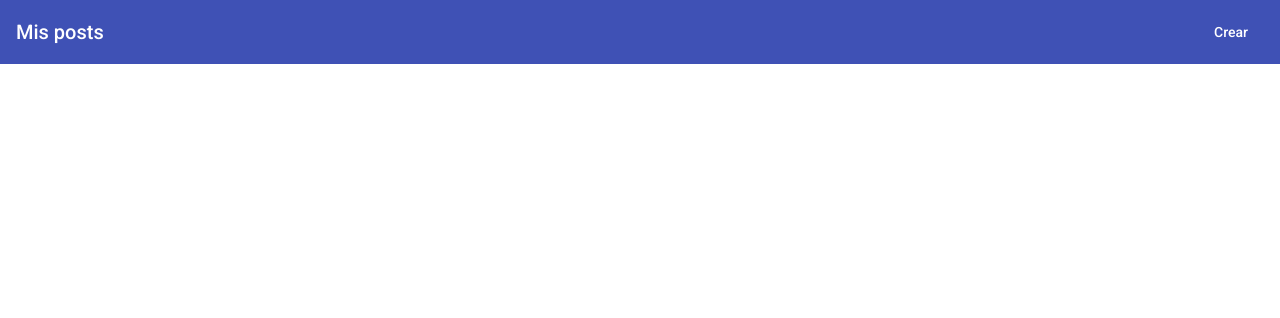
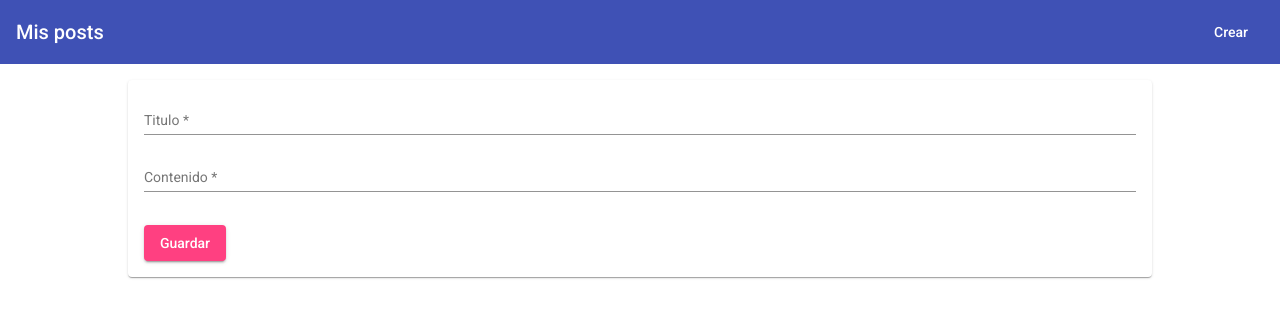
Before and after one commit to GerardMoyaTarradellas/MeanStackGuide, an Angular app: page /edit/1 in a window 1280 px wide. Before the commit this address led to /. Shown: the top 318 px of the page. Built offline with nearby package versions, Linux system fonts and the light colour scheme.

Commit message:
66/67 - Creating and finishing the edit feature

```diff
--- a/src/app/app-routing.module.ts
+++ b/src/app/app-routing.module.ts
@@ -7,6 +7,7 @@ import { PostCreateComponent } from './posts/post-create/post-create.component';
 const routes: Routes = [
   { path: '', component: PostListComponent }, // Página de inicio
   { path: 'create', component: PostCreateComponent }, // Página de creación
+  { path: 'edit/:id', component: PostCreateComponent }, // Página de edición
 ];
 
 @NgModule({
--- a/src/app/posts/post-create/post-create.component.html
+++ b/src/app/posts/post-create/post-create.component.html
@@ -1,12 +1,12 @@
 <mat-card>
-  <form (submit)="onAddPost(postForm)" #postForm="ngForm">
+  <form (submit)="onSavePost(postForm)" #postForm="ngForm">
     <mat-form-field>
       <input
         matInput
         name="title"
         required
         type="text"
-        ngModel
+        [ngModel]="post.title"
         #formTitle="ngModel"
         placeholder="Titulo"
       />
@@ -18,7 +18,7 @@
         name="content"
         required
         type="text"
-        ngModel
+        [ngModel]="post.content"
         #formContent="ngModel"
         placeholder="Contenido"
       />
--- a/src/app/posts/post-create/post-create.component.ts
+++ b/src/app/posts/post-create/post-create.component.ts
@@ -1,5 +1,6 @@
-import { Component, EventEmitter, OnInit, Output } from '@angular/core';
+import { Component, OnInit } from '@angular/core';
 import { NgForm } from '@angular/forms';
+import { ActivatedRoute, ParamMap } from '@angular/router';
 
 import { Post } from '../post.interface';
 import { PostService } from '../post.service';
@@ -10,33 +11,55 @@ import { PostService } from '../post.service';
   styleUrls: ['./post-create.component.css'],
 })
 export class PostCreateComponent implements OnInit {
+  /** Modo del componente. */
+  private mode: 'creation' | 'edition';
+  /** Id del post que se edita */
+  public post: Post;
+
   /**
    * Constructor de la clase
    * @param post_service Servicio de posts de la aplicación.
+   * @param router Router de la aplicación
    */
-  constructor(private post_service: PostService) {}
+  constructor(
+    private post_service: PostService,
+    public router: ActivatedRoute
+  ) {}
 
   /**
    * Se llama cada vez que el componente se inicializa
    */
-  ngOnInit(): void {}
+  ngOnInit(): void {
+    this.router.paramMap.subscribe((param_map: ParamMap) => {
+      if (param_map.has('id')) {
+        this.mode = 'edition';
+        this.post = this.post_service.getPost(param_map.get('id'));
+      } else {
+        this.mode = 'creation';
+      }
+    });
+  }
 
   /**
    * Se llama cuando se hace click en el botón de guardar.
    * @param form Form con la información del nuevo post.
    */
-  public onAddPost(form: NgForm) {
+  public onSavePost(form: NgForm) {
     if (form.invalid) {
       return;
     }
 
+    if (this.mode == 'creation') {
       const new_post: Post = {
-      id: 0,
+        id: '0',
         title: form.value.title,
         content: form.value.content,
       };
 
       this.post_service.addPost(new_post);
       form.resetForm();
+    } else {
+      this.post_service.updatePost(this.post);
     }
   }
+}
--- a/src/app/posts/post-list/post-list.component.html
+++ b/src/app/posts/post-list/post-list.component.html
@@ -3,7 +3,9 @@
     <mat-expansion-panel-header> {{ post.title }} </mat-expansion-panel-header>
     <p>{{ post.content }}</p>
     <mat-action-row>
-      <button mat-raised-button color="primary">EDITAR</button>
+      <a mat-raised-button color="primary" [routerLink]="['edit/', post.id]">
+        EDITAR
+      </a>
       <button mat-raised-button color="warn" (click)="onDelete(post)">
         ELIMINAR
       </button>
--- a/src/app/posts/post.interface.ts
+++ b/src/app/posts/post.interface.ts
@@ -1,7 +1,7 @@
 /** Interfaz del `Post` */
 export interface Post {
   /** Id del post. */
-  id: number;
+  id: string;
   /** Titulo del post. */
   title: string;
   /** Contenido del post. */
--- a/src/app/posts/post.service.ts
+++ b/src/app/posts/post.service.ts
@@ -19,6 +19,14 @@ export class PostService {
    * @param http_client Servicio http
    */
   constructor(private http_client: HttpClient) {}
+
+  /**
+   * Devuelve el post con el id introducido.
+   * @param id Id del post que se quiere obtener.
+   */
+  public getPost(id: string): Post {
+    return { ...this.posts.find((post) => post.id == id) };
+  }
 
   /**
    * Genera una copia de la lista de posts y la devuelve.
@@ -90,4 +98,19 @@ export class PostService {
       content: post.content,
     };
   }
+
+  /**
+   * Permite modificar un post existente en la db
+   * @param post Post que se ha modificado.
+   */
+  public updatePost(post: Post): void {
+    this.http_client
+      .put<{ message: string; post: any }>(
+        'http://localhost:3000/api/posts/' + post.id,
+        post
+      )
+      .subscribe((response) => {
+        console.log(response);
+      });
+  }
 }
```
Also changed, not shown: back-end/app.js (+11 -1 lines). Lines whose indentation alone changed are shown as unchanged.
